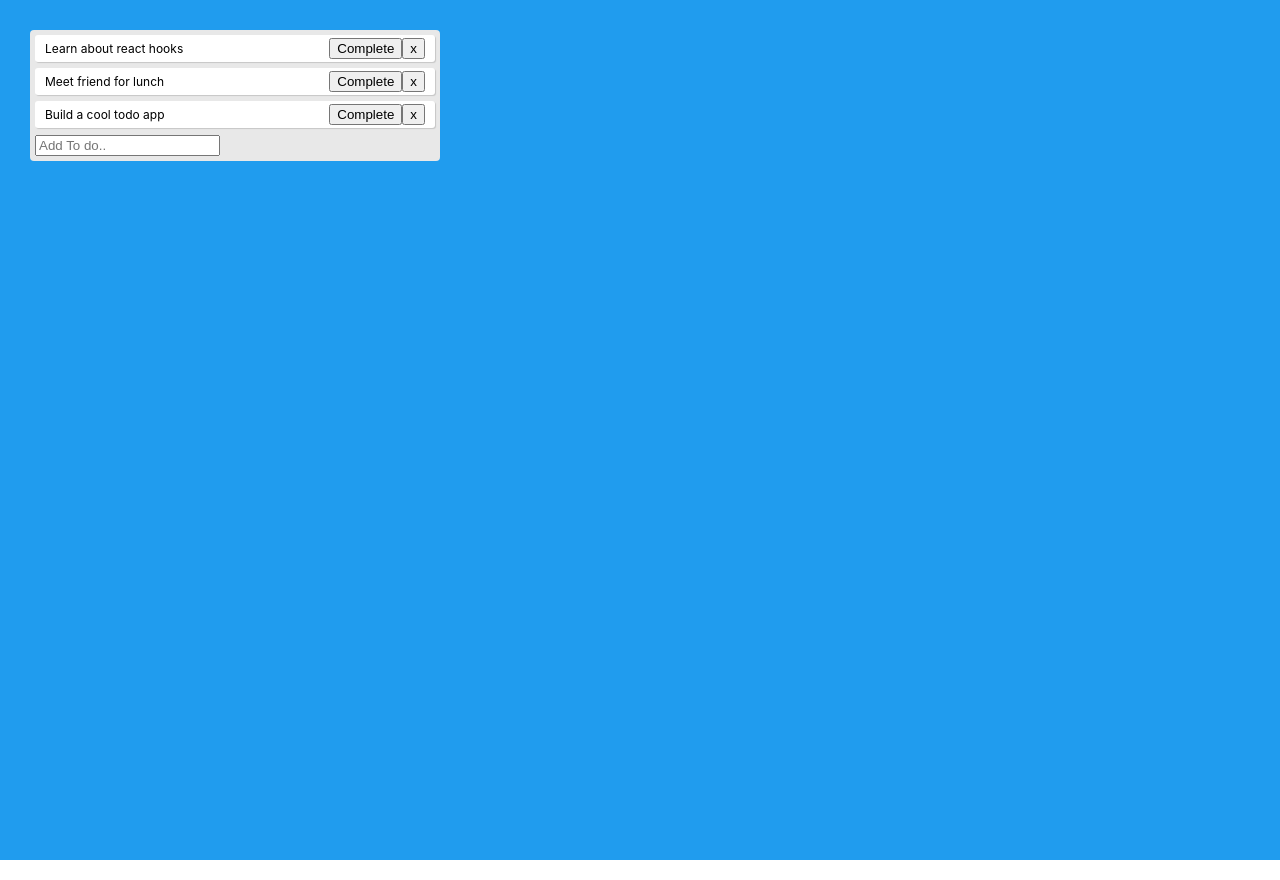
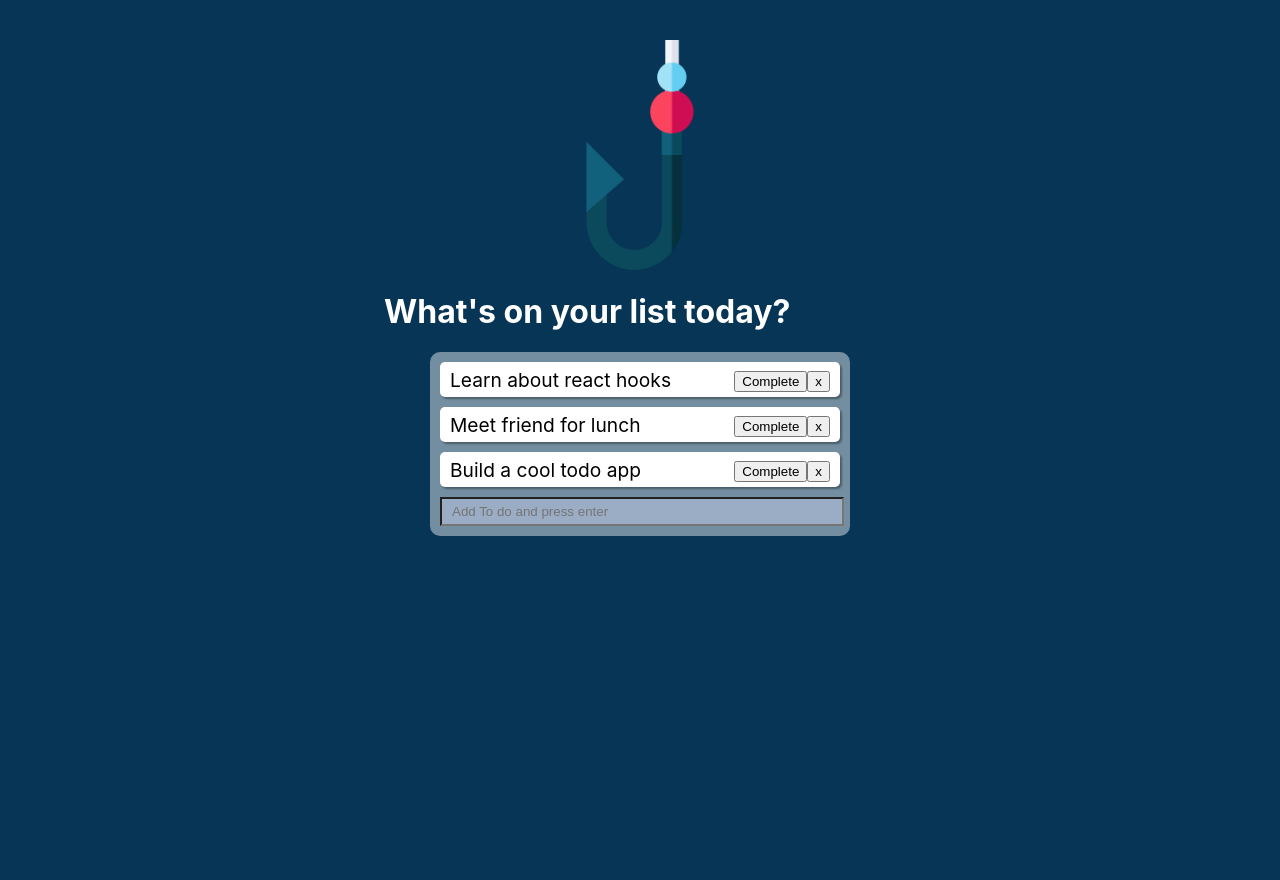
Before and after one commit to iannakim/todo-hooks, a React (Create React App) app: page / in a window 1280 px wide. Built offline with nearby package versions, Linux system fonts and the light colour scheme.

Commit message:
styling css

```diff
--- a/src/App.css
+++ b/src/App.css
@@ -1,24 +1,48 @@
 .app {
-  background: #209cee;
   height: 100vh;
-  padding: 30px;
+  padding: 40px;
 }
 
+
 .todo-list {
-  background: #e8e8e8;
-  border-radius: 4px;
+  background: #ffffff70;
+  border-radius: 10px;
   max-width: 400px;
-  padding: 5px;
+  padding: 10px;
+  display: block;
+  margin-left: auto;
+  margin-right: auto;
 }
 
 .todo {
   align-items: center;
-  background: #fff;
-  border-radius: 3px;
-  box-shadow: 1px 1px 1px rgba(0, 0, 0, 0.15);
+  background: rgb(255, 255, 255);
+  border-radius: 5px;
+  box-shadow: 2px 2px 2px rgba(0, 0, 0, 0.35);
   display: flex;
-  font-size: 12px;
+  font-size: 1.2em;
   justify-content: space-between;
-  margin-bottom: 6px;
-  padding: 3px 10px;
+  margin-bottom: 10px;
+  padding: 5px 10px;
 }
+
+input {
+  width: 95%;
+  padding: 5px 10px;
+  background: rgba(200, 209, 238, 0.454);
+  color: #ffff;
+}
+
+.hook {
+  max-width: 45%;
+  display: block;
+  margin-left: auto;
+  margin-right: auto;
+}
+
+h1 {
+  color:#fff;
+  display: block;
+  margin-left: auto;
+  margin-right: auto;
+}
--- a/src/App.js
+++ b/src/App.js
@@ -1,6 +1,6 @@
 import React, { useState } from 'react';
 import './App.css';
-
+import hook from './image/hook.png'
 
 function Todo({ todo, index, completeTodo, removeTodo }) {
   return(
@@ -30,7 +30,7 @@ function TodoForm({addTodo}) {
         type="text"
         className="input"
         value={value}
-        placeholder="Add To do.."
+        placeholder="Add To do and press enter"
         onChange={e => setValue(e.target.value)} />
     </form>
   )
@@ -72,6 +72,8 @@ function App() {
 
   return (
     <div className="app">
+      <img className="hook" src={ hook }/>
+      <h1>What's on your list today?</h1>
       <div className="todo-list">
         {todos.map((todo, index) => (
           <Todo key={index} index={index} todo={todo} completeTodo={completeTodo} removeTodo={removeTodo}/>
@@ -83,3 +85,6 @@ function App() {
 }
 
 export default App;
+
+
+// https://www.youtube.com/watch?v=mxK8b99iJTg
--- a/src/index.css
+++ b/src/index.css
@@ -5,6 +5,11 @@ body {
     sans-serif;
   -webkit-font-smoothing: antialiased;
   -moz-osx-font-smoothing: grayscale;
+  background: #063555;
+  display: flex;
+  align-items: center;
+  justify-content: center;
+
 }
 
 code {
```
Also changed, not shown: src/image/hook.png (added).
